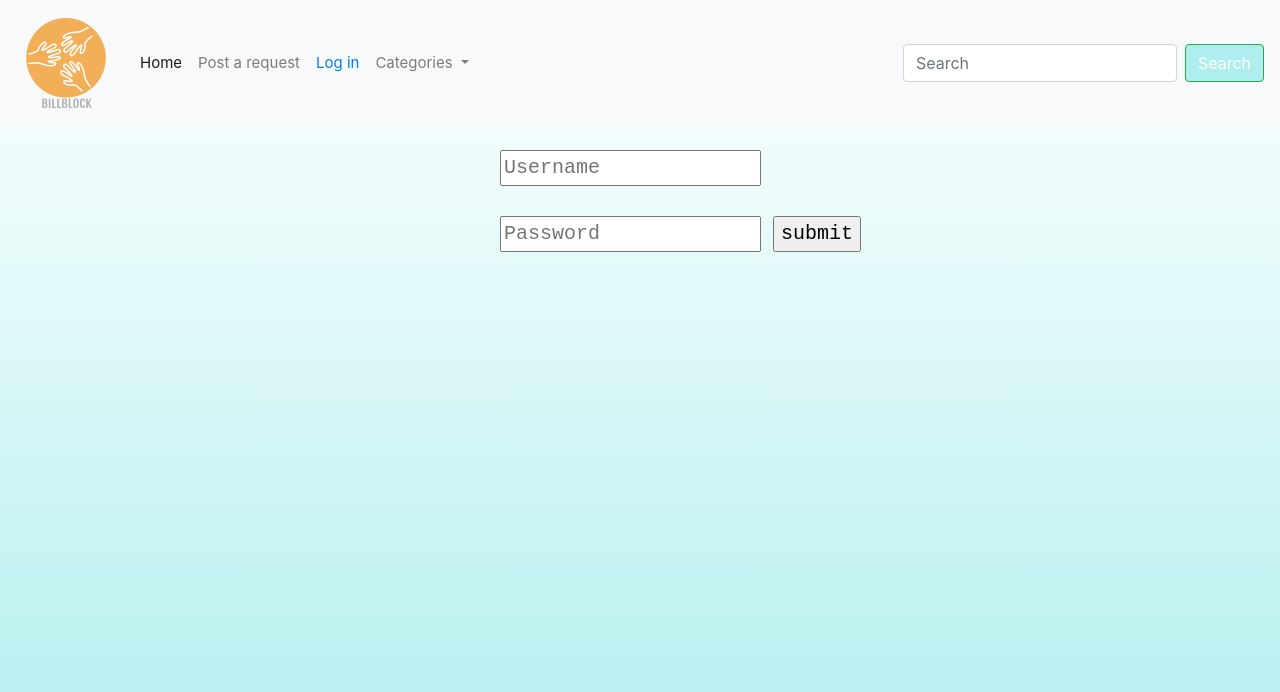
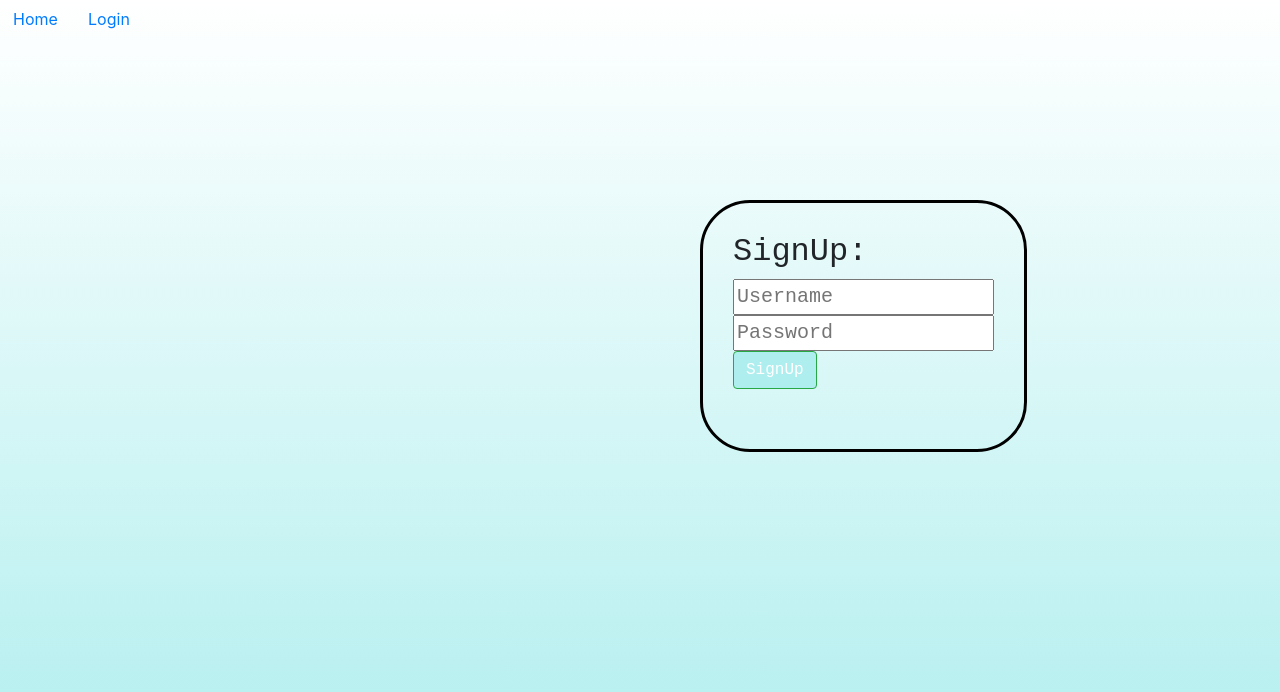
Before and after one commit to yousef19-meet/y2l-individual-project, a Flask app: template templates/signup.html in a window 1280 px wide. Shown: the top 692 px of the page. Run offline with Flask 2, Linux system fonts and the light colour scheme; the template is opened without the code that fills it: most values are stand-ins (such as "Sample title", 1, 10 or a date in 2020); some libraries are stand-ins or nearby versions.

Commit message:
signup/login/logout done

```diff
--- a/app.py
+++ b/app.py
@@ -1,17 +1,36 @@
 from database import *
 from flask import Flask, flash, render_template, url_for, redirect, request
 from flask import session as login_session
-#from flask.ext.session import Session
+from flask.ext.session import *
 app = Flask(__name__)
 app.secret_key = "VERY SECRET."
 
-@app.route('/')
-def home():
-    return render_template("home.html")
+
+
+########################### HOME ###########################
+
+
+@app.route('/', methods=['GET', 'POST'])
+@app.route('/<string:if_post>' ,methods= ['GET','POST'])
+def home(if_post="false"):
+    if('username' in login_session):
+        log = "true"
+    else:
+        log = "false"
+
+    if request.method == 'GET':
+        if if_post == "true":
+            return render_template('home.html', if_post = "true",log=log)
+        else:
+            return render_template('home.html', if_post = "false", log=log)
+    else:
+        return redirect(url_for('display_result'))
 
 
 
 ########################### SIGNUP ###########################
+
+
 @app.route('/signup',methods= ['GET','POST'])
 def SignUp ():
     if('username' in login_session):
@@ -31,11 +50,11 @@ def SignUp ():
             return render_template("signup.html", error="u r bad")
         print(user,password)
         add_student(user,password)
-        return redirect(url_for('home'))
+        return redirect(url_for('Login'))
 @app.route('/logout')
 def logout():
-    return "hello"
-
+    login_session.clear()
+    return redirect(url_for('home'))
 
 
 ########################### LOGIN ###########################
@@ -65,3 +84,13 @@ def Login():
             return render_template('login.html', error = "username or password are not correct!")
 if __name__ == '__main__':
     app.run(debug=True)
+
+
+
+########################### LOGOUT ###########################
+
+
+@app.route('/logout')
+def logout():
+    login_session.clear()
+    return redirect(url_for('home'))
--- a/static/style_new.css
+++ b/static/style_new.css
@@ -91,17 +91,19 @@ body {
     left:-5px;
 }
 .login {
+
     padding: 30px;
-    background: orange;
-    border: 3px solid white;
+    border: 3px solid black;
     border-radius: 50px;
+    top:200px;
+    left:700px;
     position:absolute;
-    top:150px;
-    left:800px;
+
     font-family: "Courier New", Courier New, Monospace;
     font-size: 20px;
 
 }
+
 .bar{
     padding: 25px;
     color:black;
@@ -169,6 +171,7 @@ div.transbox p {
   color: #000000;
 }
 #submi{
+
     color: white;
     background-color: paleturquoise;
 }
--- a/templates/signup.html
+++ b/templates/signup.html
@@ -7,48 +7,18 @@
     <link rel="stylesheet" type="text/css" href="../static/signup.css">
     <link rel="stylesheet" type="text/css" href="{{ url_for('static', filename='bootstrap/bootstrap.css') }}">
 
-
+    <a href="{{ url_for('home')}}" class="btn btn-default">Home </a>
+    <a href="{{ url_for('Login')}}" class="btn btn-default">Login </a>
 </head>
 <body>
 
-    <nav class="navbar navbar-expand-lg navbar-light bg-light">
-        <a class="navbar-brand" href="#"><img src="{{ url_for('static',filename='billblock.png') }}" width=100px height=100px id="image"></a>
-        <button class="navbar-toggler" type="button" data-toggle="collapse" data-target="#navbarSupportedContent" aria-controls="navbarSupportedContent" aria-expanded="false" aria-label="Toggle navigation">
-          <span class="navbar-toggler-icon"></span>
-      </button>
-
-      <div class="collapse navbar-collapse" id="navbarSupportedContent">
-          <ul class="navbar-nav mr-auto">
-            <li class="nav-item active">
-              <a class="nav-link" href="{{url_for('home')}}">Home </a>
-          </li>
-          <li class="nav-item">
-              <a class="nav-link" href="{{url_for('SignUp')}}">Post a request</a>
-          </li>
-          <li class="nav-item", id="demo">
-          </li>
-          <li class="nav-item", id="signup">
-          </li>
-          <li class="nav-item dropdown">
-              <a class="nav-link dropdown-toggle" href="#" id="navbarDropdown" role="button" data-toggle="dropdown" aria-haspopup="true" aria-expanded="false	">
-                Categories
-            </a>
-
-        </li>
-
-    </ul>
-    <form class="form-inline my-2 my-lg-0" method="post" action="/searchResult">
-        <input class="form-control mr-sm-2" type="search" placeholder="Search" name="data" aria-label="Search">
-        <button id="submi" class="btn btn-outline-success my-2 my-sm-0" type="submit">Search</button>
-    </form>
-</div>
-</nav>
 </body>
 
 
 
 <script src="{{ url_for('static', filename='bootstrap/jquery.js') }}"></script>
 <script src="{{ url_for('static', filename='bootstrap/bootstrap.bundle.js') }}"></script>
+
 <link rel="stylesheet" type="text/css" href="../static/style_new.css">
 <style>
 h1{
@@ -80,23 +50,24 @@ h1{
 
 
 </script>    <body>
-   <form method="POST">
-    <br>
-    <br>
-    <div class="signup">
+
+   <div class= "containter"><form method="POST">
+
+    <div class="login">
+
+            <div><h2>SignUp:</h2></div>
+
+        <div><input type="text" name="user" placeholder="Username"></div>
+
+        <div><input type="password" name="password" placeholder="Password"></div>
 
 
-        <input type="text" name="user" placeholder="Username">
-        <br>
-        <br>
-        <input type="password" name="password" placeholder="Password">
 
+        <div><button id="submi" class="btn btn-outline-success my-2 my-sm-0" type="submit">SignUp</button><br><br></div>
 
-        <input type="submit" value="submit">
-        <br>
-        <br>
     </div>
 </form>
+</div>
 <script>
       // Sign up
 var log = '{{log}}';
@@ -122,6 +93,52 @@ else{
 
 console.log(result)
 document.getElementById("demo").innerHTML = result;
+
 </script>
+
+<!-- here is where the login lies me lord -->
+
+<script>
+        function myFunction() {
+          document.getElementById("myDropdown").classList.toggle("show");
+          return false;
+        }
+        window.onclick = function(event) {
+          if (!event.target.matches('.dropbtn')) {
+            var dropdowns = document.getElementsByClassName("dropdown-content");
+            var i;
+            for (i = 0; i < dropdowns.length; i++) {
+              var openDropdown = dropdowns[i];
+              if (openDropdown.classList.contains('show')) {
+                openDropdown.classList.remove('show');
+              }
+            }
+          }
+        }
+
+      var log = '{{log}}';
+
+      if (log=='false') {
+              var str1 = "Sign Up";
+              var result1 = str1.link("{{url_for('SignUp')}}");
+              document.getElementById("signup").classList.add("nav-link");
+              document.getElementById("signup").innerHTML = result1;
+          }
+      var str;
+      var result;
+      document.getElementById("demo").classList.add("nav-link");
+      if (log=='true') {
+          str = "Log Out";
+          result = str.link("{{url_for('logout')}}");
+          }
+      else{
+              str = "Log in";
+              result = str.link("{{url_for('Login')}}");
+          }
+
+      console.log(result)
+      document.getElementById("demo").innerHTML = result;
+
+      </script>
 </body>
 </html>
```
Also changed, not shown: templates/home.html (+103 -0 lines), templates/login.html (+58 -20 lines), database.db, 1 other file.
